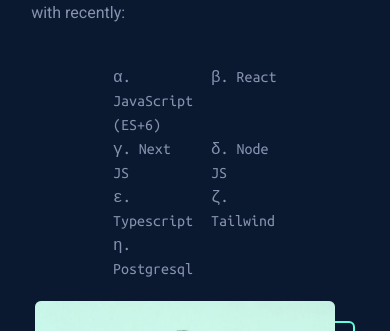
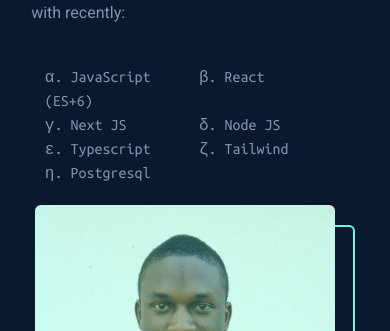
Before and after one commit to Abdulmajid48/snippet, a Next.js app: page / in a window 390 px wide. Shown: the part 1290-1621 px from the top of the page. Built offline with nearby package versions, Linux system fonts and the light colour scheme.

Commit message:
update Aboutme, Built and Worked

```diff
--- a/components/Aboutme.tsx
+++ b/components/Aboutme.tsx
@@ -41,7 +41,7 @@
               frontend development.
             </p>
             <p>Here are a few technologies I’ve been working with recently:</p>
-            <ul className="font-ubuntu-mono grid grid-cols-2 gap-x-8 w-1/2 md:w-4/5 m-auto list-greek list-inside">
+            <ul className="font-ubuntu-mono grid grid-cols-2 gap-x-2 w-11/12 md:w-4/5 m-auto list-greek list-inside">
               <li>JavaScript (ES+6)</li>
               <li>React </li>
               <li> Next JS </li>
--- a/components/Built.tsx
+++ b/components/Built.tsx
@@ -37,7 +37,7 @@
   return (
     <section
       id="work"
-      className="sm:w-5/6 m-auto mb-60 mt-40 relative overflow-hidden"
+      className="sm:w-5/6 m-auto mb-20 mt-40 relative overflow-hidden"
     >
       {/* Topic title */}
       <div className="mb-5 flex justify-center min-[760px]:justify-start items-center">
--- a/components/Worked.tsx
+++ b/components/Worked.tsx
@@ -91,7 +91,7 @@
                 whileHover={{ scale: 0.9 }}
               ></motion.div>
             )}
-            <div className="w-auto sm:w-20 h-10 rounded-[0.2rem] hover:bg-lightgreen hover:bg-opacity-15 sm:bg-opacity-25 flex flex-row justify-center items-center sm:justify-start sm:pl-3 font-ubuntu-mono">
+            <div className="w-auto sm:w-20 h-10 rounded-[0.2rem] hover:bg-lightgreen hover:bg-opacity-15 sm:bg-opacity-25 flex flex-row justify-center items-center gap-3 sm:gap-0 sm:justify-start sm:pl-3 font-ubuntu-mono">
               {name}
             </div>
           </div>
```
